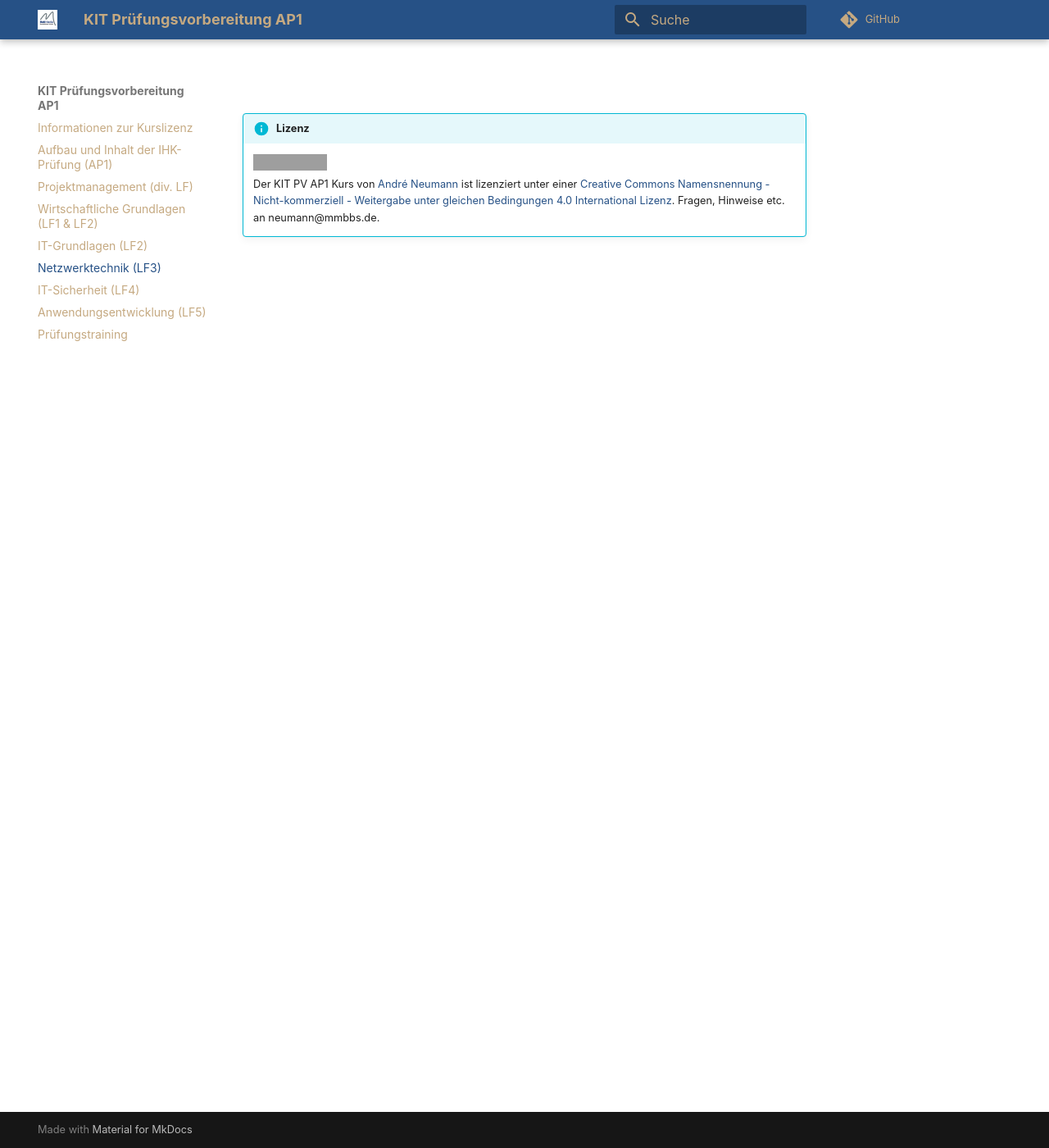
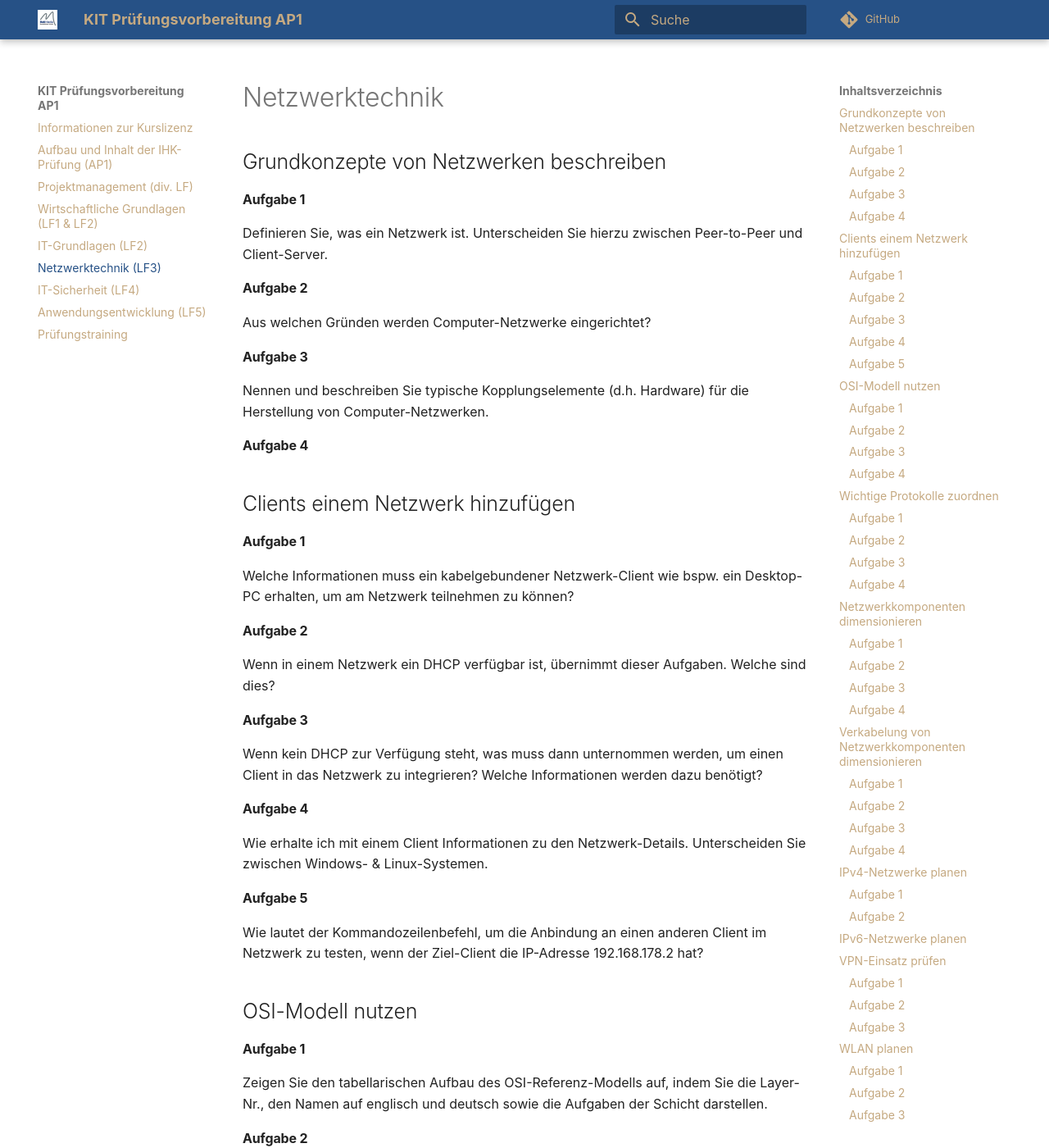
Before and after one commit to herr-nm/MMBbS_KIT_PVAP1, an MkDocs documentation site: the page built from docs/04_netzwerktechnik.md, in a window 1280 px wide and 1400 px high. Shown: the whole window at 82% size. Built offline with MkDocs 1.6.1 and Material for MkDocs 9.7.7, drawn with Linux system fonts in a browser that asks for light colours; comment, search, counter and statistics services are not loaded; some of the changed text lies outside the part shown; grey boxes are pictures that could not be loaded.

Commit message:
Netzwerktechnik

```diff
--- a/docs/04_netzwerktechnik.md
+++ b/docs/04_netzwerktechnik.md
@@ -1,4 +1,155 @@
-#
+# Netzwerktechnik
+
+## Grundkonzepte von Netzwerken beschreiben
+
+#### Aufgabe 1
+
+Definieren Sie, was ein Netzwerk ist. Unterscheiden Sie hierzu zwischen Peer-to-Peer und Client-Server.
+
+#### Aufgabe 2
+
+Aus welchen Gründen werden Computer-Netzwerke eingerichtet?
+
+#### Aufgabe 3
+
+Nennen und beschreiben Sie typische Kopplungselemente (d.h. Hardware) für die Herstellung von Computer-Netzwerken.
+
+#### Aufgabe 4
+
+## Clients einem Netzwerk hinzufügen
+
+#### Aufgabe 1
+
+Welche Informationen muss ein kabelgebundener Netzwerk-Client wie bspw. ein Desktop-PC erhalten, um am Netzwerk teilnehmen zu können?
+
+#### Aufgabe 2
+
+Wenn in einem Netzwerk ein DHCP verfügbar ist, übernimmt dieser Aufgaben. Welche sind dies?
+
+#### Aufgabe 3
+
+Wenn kein DHCP zur Verfügung steht, was muss dann unternommen werden, um einen Client in das Netzwerk zu integrieren? Welche Informationen werden dazu benötigt?
+
+#### Aufgabe 4
+
+Wie erhalte ich mit einem Client Informationen zu den Netzwerk-Details. Unterscheiden Sie zwischen Windows- & Linux-Systemen.
+
+#### Aufgabe 5
+
+Wie lautet der Kommandozeilenbefehl, um die Anbindung an einen anderen Client im Netzwerk zu testen, wenn der Ziel-Client die IP-Adresse 192.168.178.2 hat?
+
+## OSI-Modell nutzen
+
+#### Aufgabe 1
+
+Zeigen Sie den tabellarischen Aufbau des OSI-Referenz-Modells auf, indem Sie die Layer-Nr., den Namen auf englisch und deutsch sowie die Aufgaben der Schicht darstellen.
+
+#### Aufgabe 2
+
+Welche Ziele werden mit der Nutzung / Erläuterung von Netzwerken mithilfe des OSI-Referenz-Modells verfolgt?
+
+#### Aufgabe 3
+
+Beschreiben Sie die einzelnen Schichten nun etwas detaillierter.
+
+#### Aufgabe 4
+
+
+## Wichtige Protokolle zuordnen
+
+#### Aufgabe 1
+
+Führen Sie die folgenden Protokolle tabellarisch auf. Ordnen Sie die OSI-Schicht, den ausgeschriebenen Namen sowie eine Beschreibung zu.
+
+#### Aufgabe 2
+
+Suchen Sie die Protokolle und Einstellungen zur Konfiguration Ihrer Schul-E-Mail-Adresse in einem Client heraus.
+
+#### Aufgabe 3
+
+Inwiefern unterscheiden sich die Protokolle HTTP und HTTPS voneinander? Erläutern Sie, wie die SSL Verschlüsselung funktioniert.
+
+#### Aufgabe 4
+
+
+## Netzwerkkomponenten dimensionieren
+
+#### Aufgabe 1
+
+#### Aufgabe 2
+
+#### Aufgabe 3
+
+#### Aufgabe 4
+
+## Verkabelung von Netzwerkkomponenten dimensionieren
+
+#### Aufgabe 1
+
+Beschreiben Sie den primären, sekundären und tertiären Bereich der strukturierten Verkabelung für Netzwerke.
+
+#### Aufgabe 2
+
+Welche Kabeltypen werden für eine Netzwerkinfrastruktur benötigt? Beschreiben Sie diese kurz.
+
+#### Aufgabe 3
+
+Stellen Sie tabellarisch Kupferkabel einem Lichtwellenleiter gegenüber.
+
+#### Aufgabe 4
+
+Was gilt es bei der Herstellung von Netzwerken hinsichtlich der Verkabelung zu beachten?
+
+## IPv4-Netzwerke planen
+
+#### Aufgabe 1
+
+Welche IPv4-Bereiche sind für private Netze definiert?
+
+#### Aufgabe 2
+
+
+
+## IPv6-Netzwerke planen
+## VPN-Einsatz prüfen
+
+#### Aufgabe 1
+
+Definieren Sie in eigenen Worten, was VPN ist und wie dieses funktioniert?
+
+#### Aufgabe 2
+
+Unterscheiden Sie Site-to-Site sowie Client-to-Site im Zusammenhang von VPN.
+
+#### Aufgabe 3
+
+
+
+## WLAN planen
+
+#### Aufgabe 1
+
+Für die WLAN-Technik gibt es IEEE-Standards. Führen Sie die aktuell üblichen Standards tabellarisch auf und fügen Sie die maximalen Übertragungsraten sowie das Frequenz-Band hinzu.
+
+#### Aufgabe 2
+
+Welche Vorteile hat die Nutzung von WLAN?
+
+#### Aufgabe 3
+
+Welche Nachteile gehen mit der Nutzung von WLAN einher?
+
+#### Aufgabe 4
+
+Definieren Sie, was eine SSID ist.
+
+#### Aufgabe 5
+
+Welche aktuellen WLAN-Verschlüsselungsmethoden werden genutzt? Wie unterscheiden sich diese?
+
+#### Aufgabe 6
+
+Unterscheiden Sie die Funktionsweise eines Repeaters von der eines Access-Points.
 
 {%
    include-markdown "inhalte/lizenzhinweis.md"
```
